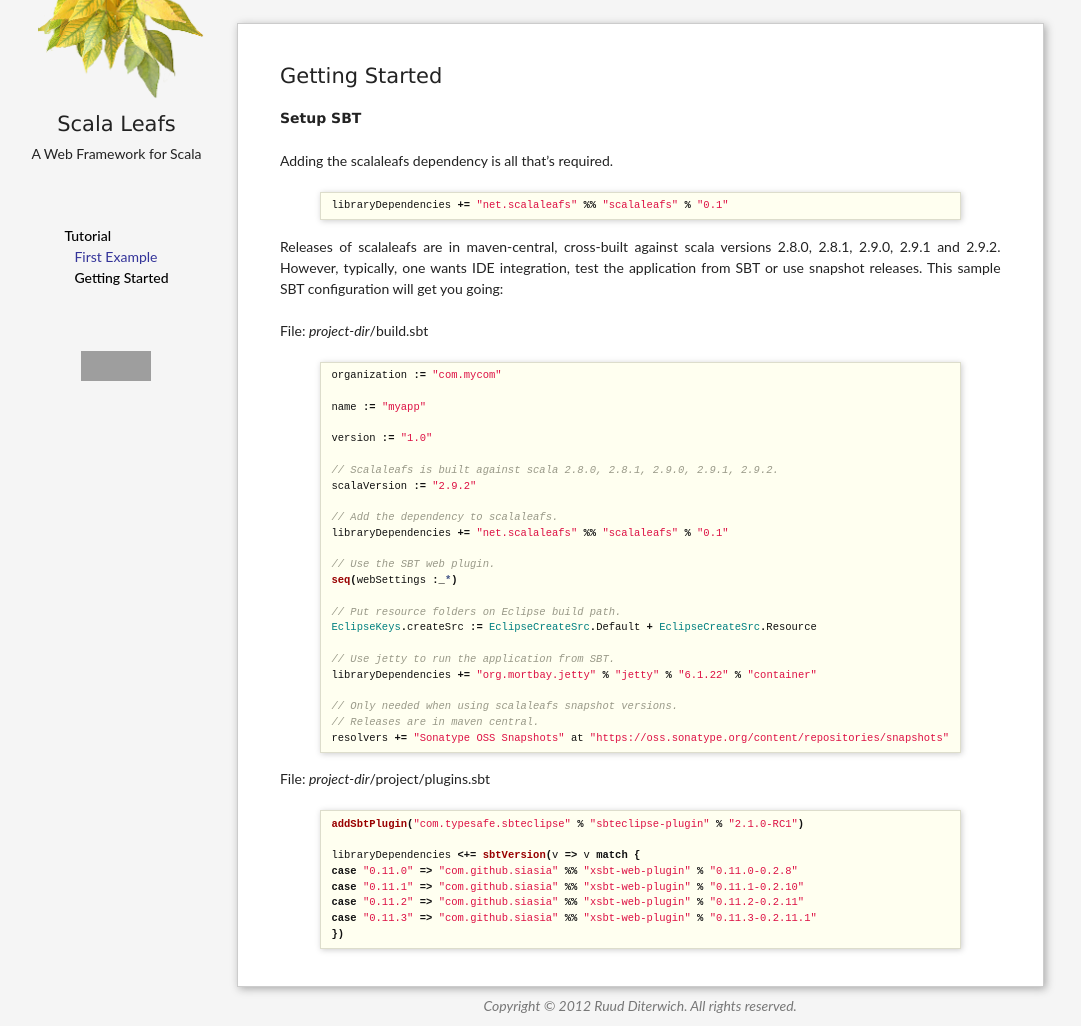
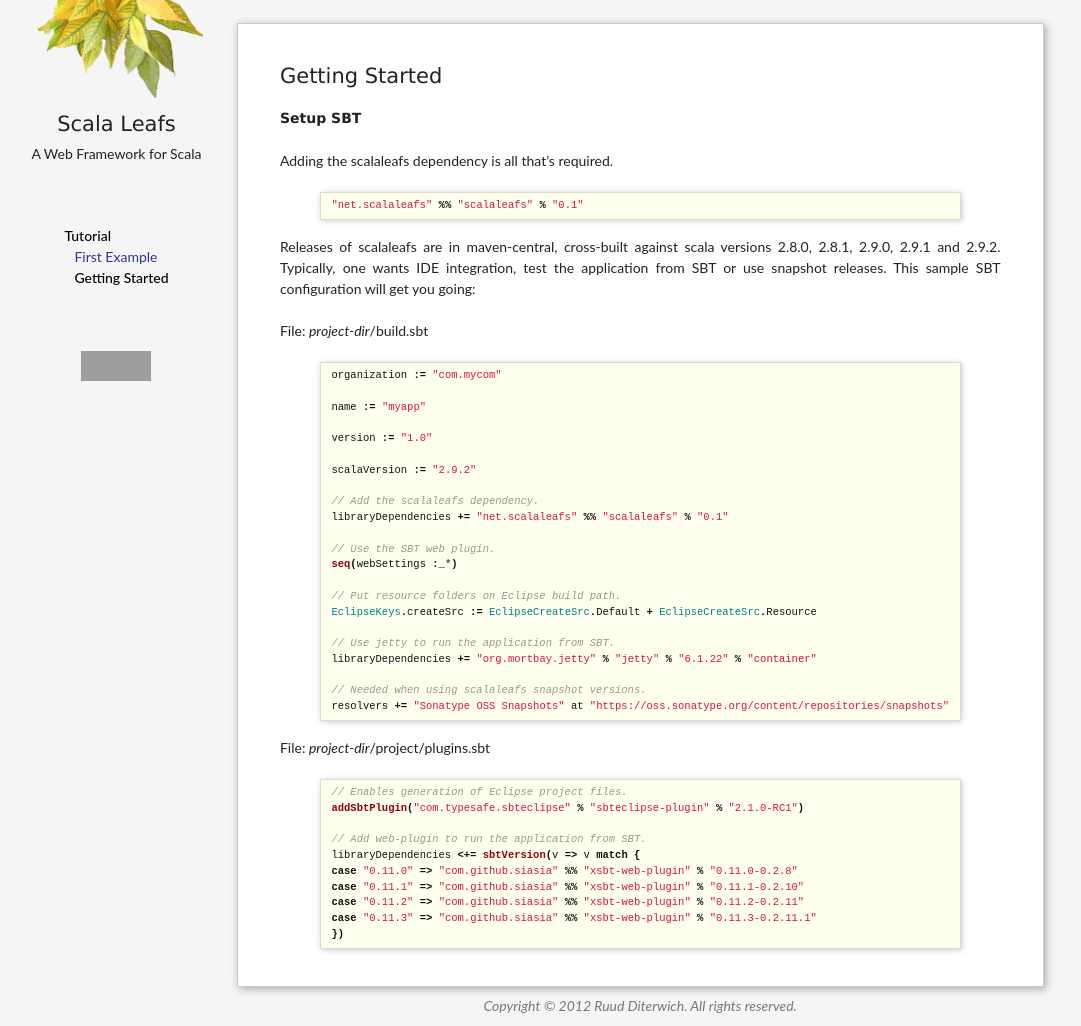
Before and after one commit to scalastuff/scalaleafs, a Jekyll site: the page built from tutorial/getting-started.md, in a window 1280 px wide. Shown: the whole page, without its empty margins (4-1085 px from the left). Built offline with Jekyll 4.4.1, drawn with Linux system fonts in a browser that asks for light colours; grey boxes are pictures that could not be loaded.

Commit message:
Updated tutorial/getting-started.md

```diff
--- a/tutorial/getting-started.md
+++ b/tutorial/getting-started.md
@@ -10,10 +10,10 @@
 Adding the scalaleafs dependency is all that's required.
 
 {% highlight scala %}
-libraryDependencies += "net.scalaleafs" %% "scalaleafs" % "0.1"
+"net.scalaleafs" %% "scalaleafs" % "0.1"
 {% endhighlight %}
 
-Releases of scalaleafs are in maven-central, cross-built against scala versions 2.8.0, 2.8.1, 2.9.0, 2.9.1 and 2.9.2. However, typically, one wants IDE integration, test the application from SBT or use snapshot releases. This sample SBT configuration will get you going:
+Releases of scalaleafs are in maven-central, cross-built against scala versions 2.8.0, 2.8.1, 2.9.0, 2.9.1 and 2.9.2. Typically, one wants IDE integration, test the application from SBT or use snapshot releases. This sample SBT configuration will get you going:
 
 File: *project-dir*/build.sbt
 {% highlight scala %}
@@ -23,10 +23,9 @@
 
 version := "1.0"
 
-// Scalaleafs is built against scala 2.8.0, 2.8.1, 2.9.0, 2.9.1, 2.9.2.
 scalaVersion := "2.9.2"
 
-// Add the dependency to scalaleafs.
+// Add the scalaleafs dependency.
 libraryDependencies += "net.scalaleafs" %% "scalaleafs" % "0.1"
 
 // Use the SBT web plugin.
@@ -38,16 +37,17 @@
 // Use jetty to run the application from SBT.
 libraryDependencies += "org.mortbay.jetty" % "jetty" % "6.1.22" % "container"
 
-// Only needed when using scalaleafs snapshot versions.
-// Releases are in maven central.
+// Needed when using scalaleafs snapshot versions.
 resolvers += "Sonatype OSS Snapshots" at "https://oss.sonatype.org/content/repositories/snapshots"
 {% endhighlight %}
 
 File: *project-dir*/project/plugins.sbt
 
 {% highlight scala %}
+// Enables generation of Eclipse project files.
 addSbtPlugin("com.typesafe.sbteclipse" % "sbteclipse-plugin" % "2.1.0-RC1")
 
+// Add web-plugin to run the application from SBT.
 libraryDependencies <+= sbtVersion(v => v match {
 case "0.11.0" => "com.github.siasia" %% "xsbt-web-plugin" % "0.11.0-0.2.8"
 case "0.11.1" => "com.github.siasia" %% "xsbt-web-plugin" % "0.11.1-0.2.10"
```
